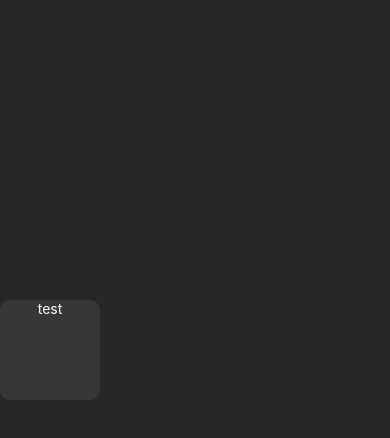
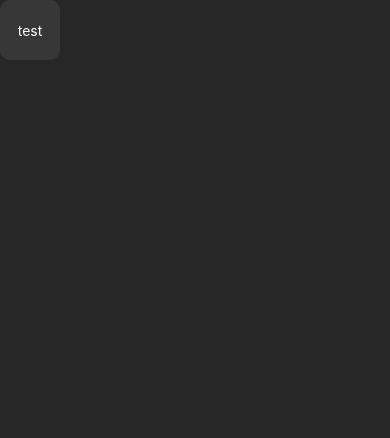
Before and after one commit to teamchess/ChessVision, a React Native app: screen / in a window 390 px wide. Shown: the top 438 px of the page. Built offline with nearby package versions, Linux system fonts and the light colour scheme.

Commit message:
Added props and styling to the button

```diff
--- a/components/Button.js
+++ b/components/Button.js
@@ -1,5 +1,5 @@
 import React from "react";
-import { TouchableOpacity, Text, StyleSheet } from "react-native";
+import { TouchableOpacity, Text, StyleSheet, Image } from "react-native";
 
 export default class Button extends React.Component {
 	constructor(props) {
@@ -12,6 +12,7 @@ export default class Button extends React.Component {
 				style={styles.button}
 				onPress={this.props.onPress}
 			>
+				<Image source={this.props.iconSource} style={styles.icon} />
 				<Text style={styles.buttonText}>{this.props.title}</Text>
 			</TouchableOpacity>
 		);
@@ -20,14 +21,22 @@ export default class Button extends React.Component {
 const styles = StyleSheet.create({
 	button: {
 		backgroundColor: "#373737",
-		marginTop: 300,
-		marginRight: 100,
+		justifyContent: "center",
+		alignContent: "center",
+		alignItems: "center",
 		borderRadius: 10,
-		height: 100,
-		width: 100,
+		height: 60,
+		width: 60,
 	},
 	buttonText: {
 		color: "white",
 		textAlign: "center",
+		position: "absolute",
+	},
+	icon: {
+		height: 35,
+		width: 35,
+		position: "absolute",
+		resizeMode: "contain",
 	},
 });
```
